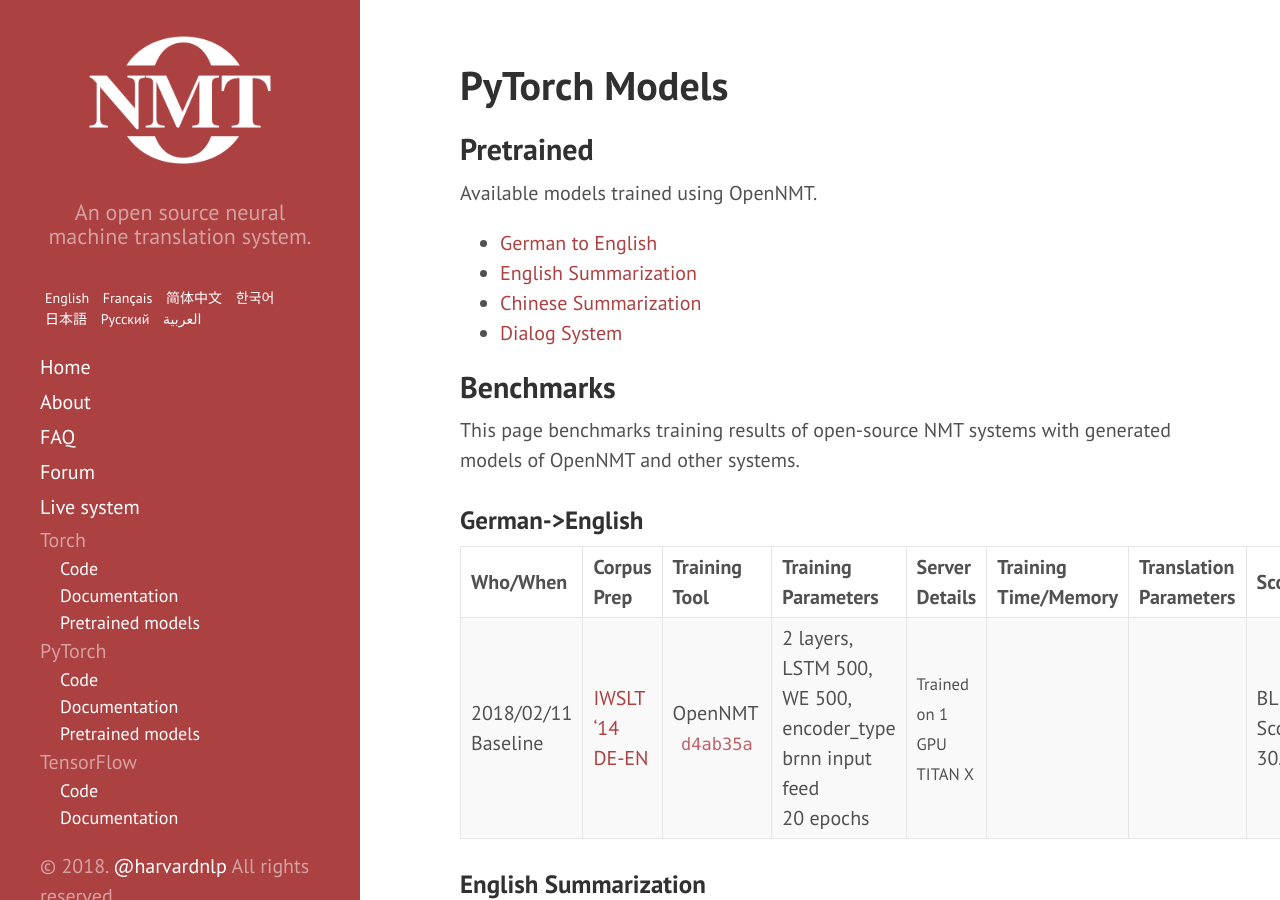
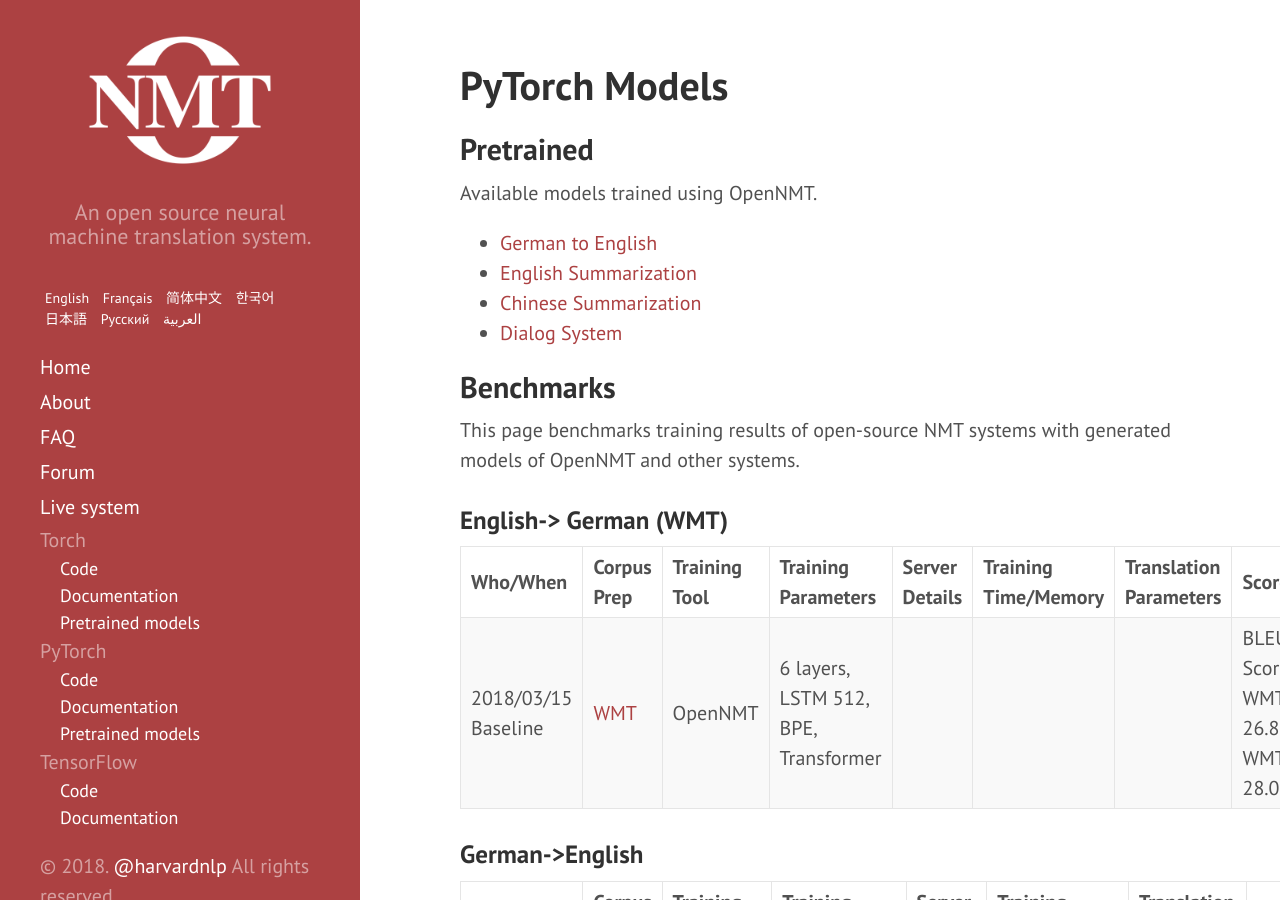
Before and after one commit to OpenNMT/opennmt.github.io, a Jekyll site: the page built from Models-py.md, in a window 1280 px wide and 900 px high. Built offline with Jekyll 4.4.1, drawn with Linux system fonts in a browser that asks for light colours.

Commit message:
Update Models-py.md

```diff
--- a/Models-py.md
+++ b/Models-py.md
@@ -17,6 +17,13 @@ Available models trained using OpenNMT.
 ## Benchmarks
 
 This page benchmarks training results of open-source NMT systems with generated models of OpenNMT and other systems.
+
+### English-> German (WMT)
+
+
+| Who/When      | Corpus Prep     | Training Tool | Training Parameters | Server Details | Training Time/Memory | Translation Parameters | Scores | Model |
+|:------------- |:--------------- |:-------------|:-------------------|:---------------|:-------------|:------------|:------|:-----|
+| 2018/03/15<br>Baseline | [WMT](https://s3.amazonaws.com/opennmt-trainingdata/wmt_ende_sp.tar.gz) | OpenNMT  | 6 layers, LSTM 512, BPE, Transformer |   |  | | BLEU Score: WMT14 26.89 WMT17: 28.09  |  [here](https://s3.amazonaws.com/opennmt-models/transformer-ende-wmt-pyOnmt.tar.gz) |
 
 ### German->English
 
```
